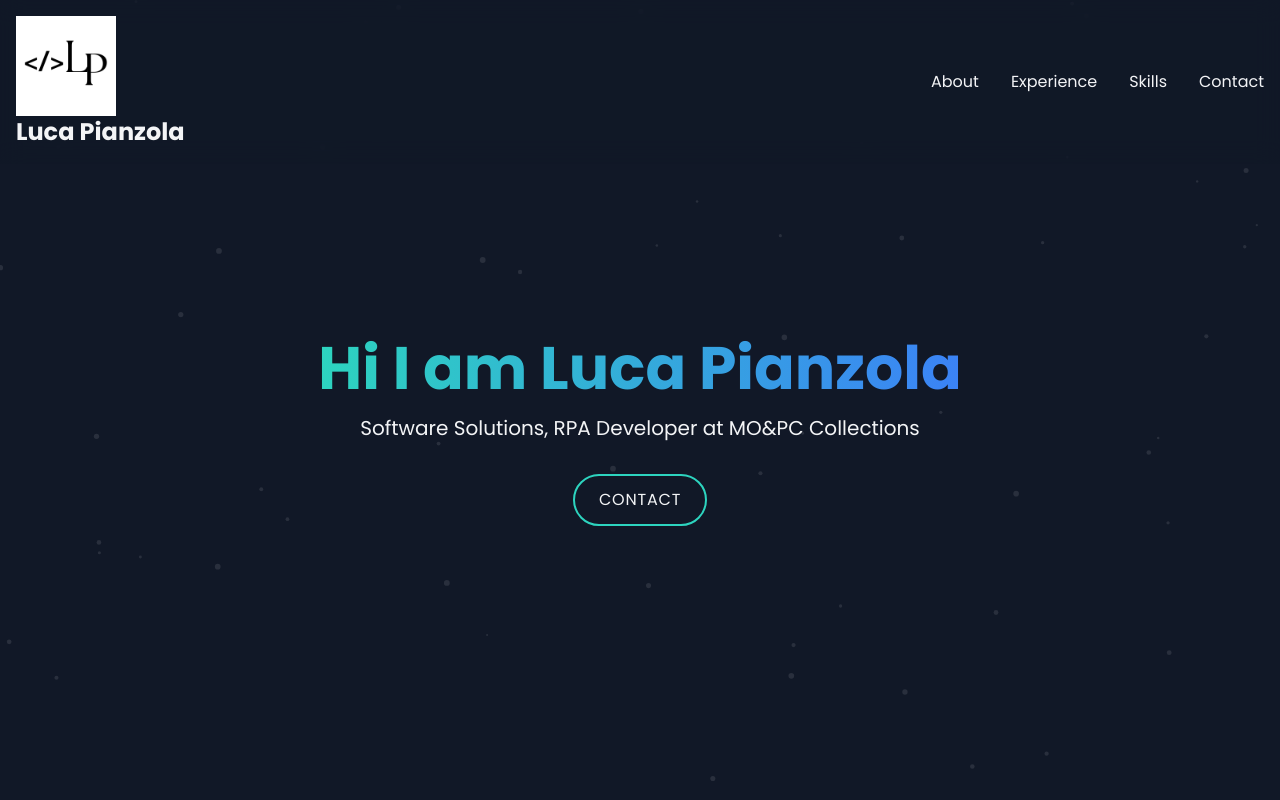
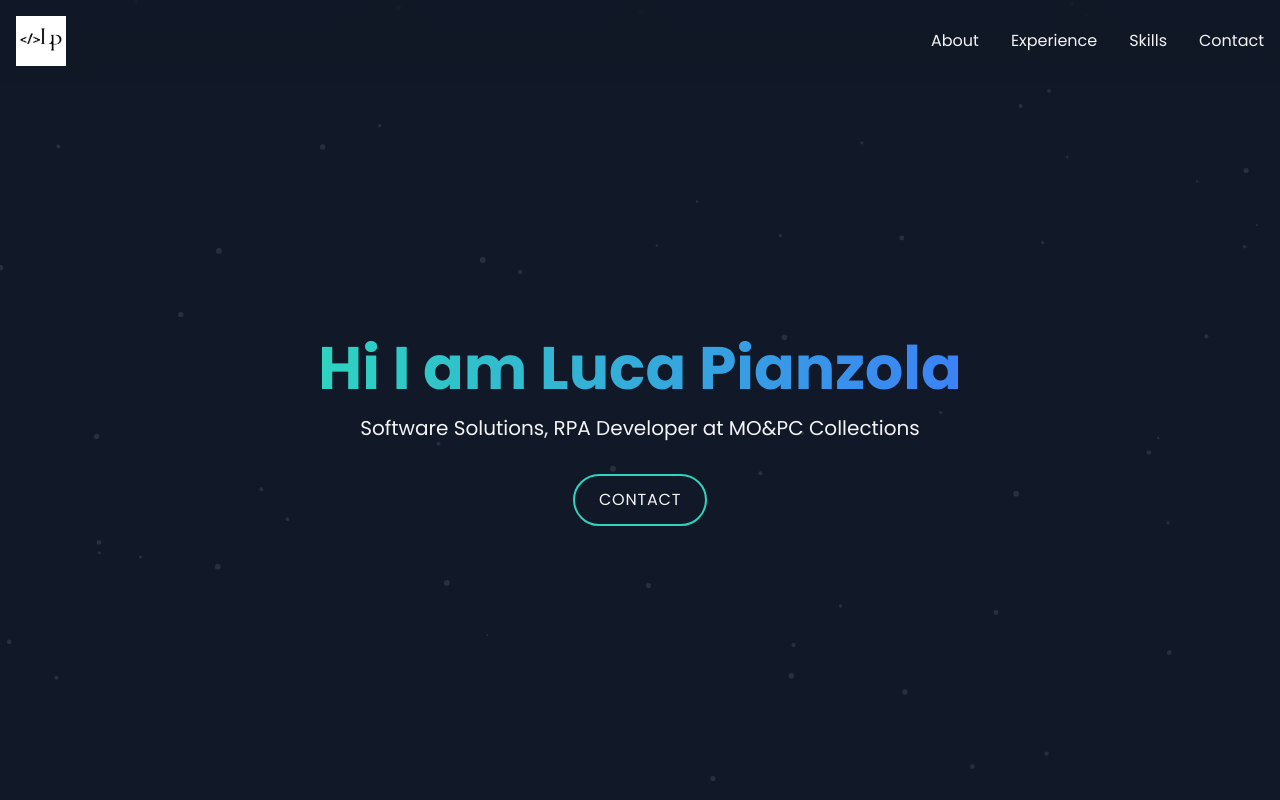
Before and after one commit to lucapianzola/Portfolio, a plain HTML site: page index.html in a window 1280 px wide. Shown: the top 800 px of the page. Drawn offline with nearby package versions, Linux system fonts and the light colour scheme.

Commit message:
Add files via upload

```diff
--- a/index.html
+++ b/index.html
@@ -26,7 +26,7 @@
   <!-- Navigation -->
   <nav class="fixed w-full bg-gray-900 bg-opacity-50 backdrop-blur-md z-50 transition-transform duration-300" id="navbar">
     <div class="container mx-auto flex justify-between items-center p-4">
-      <a href="#hero" class="text-2xl font-bold hover:text-teal-400"><img src="lp_icon.png" alt="lp" width="100" height="70">Luca Pianzola</a>
+      <a href="#hero" class="text-2xl font-bold hover:text-teal-400"><img src="lp_icon.png" alt="lp" width="50" height="35"></a>
       <ul class="flex space-x-8 font-medium">
         <li><a href="#about" class="hover:text-teal-400">About</a></li>
         <li><a href="#experience" class="hover:text-teal-400">Experience</a></li>
```
